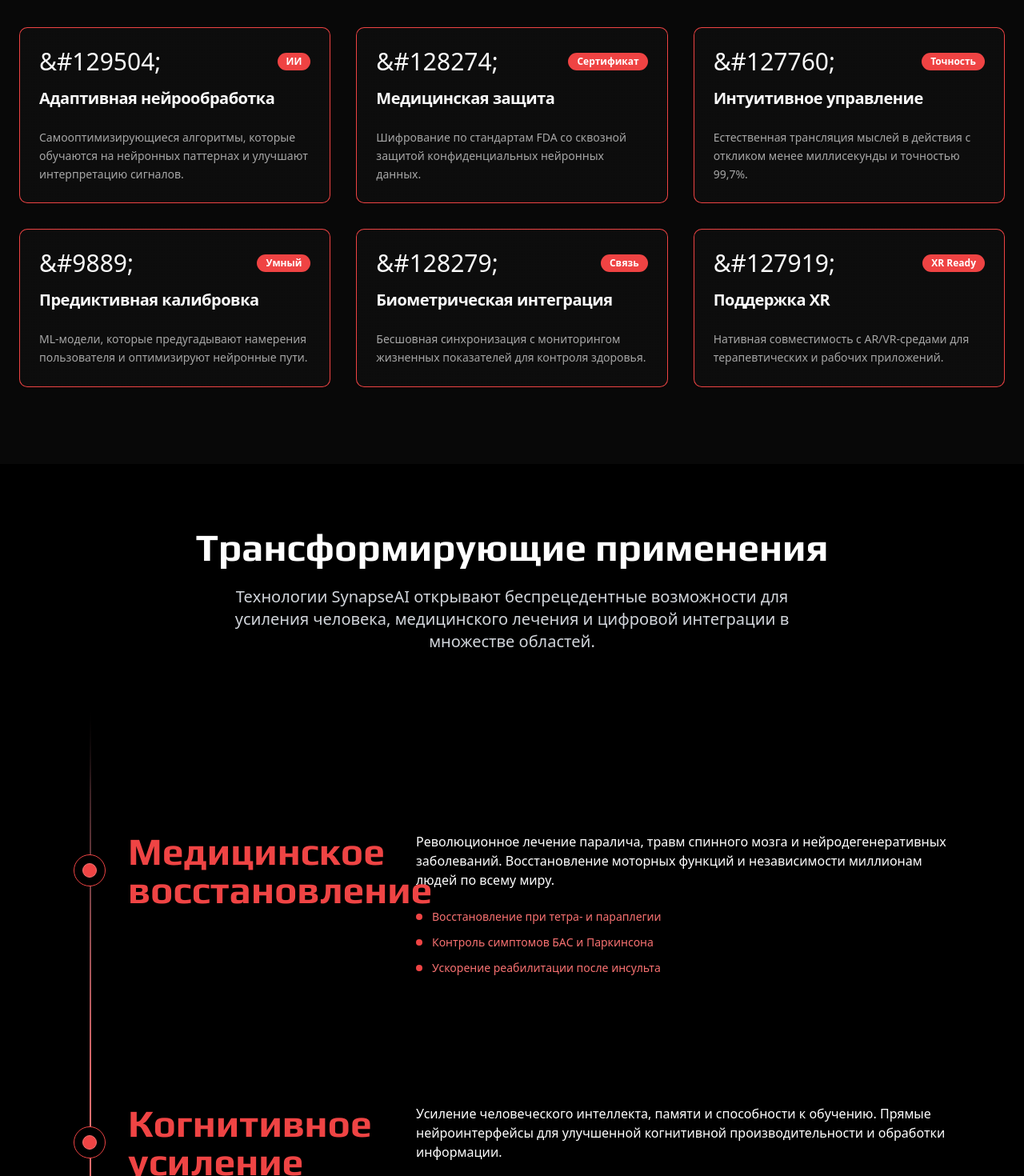
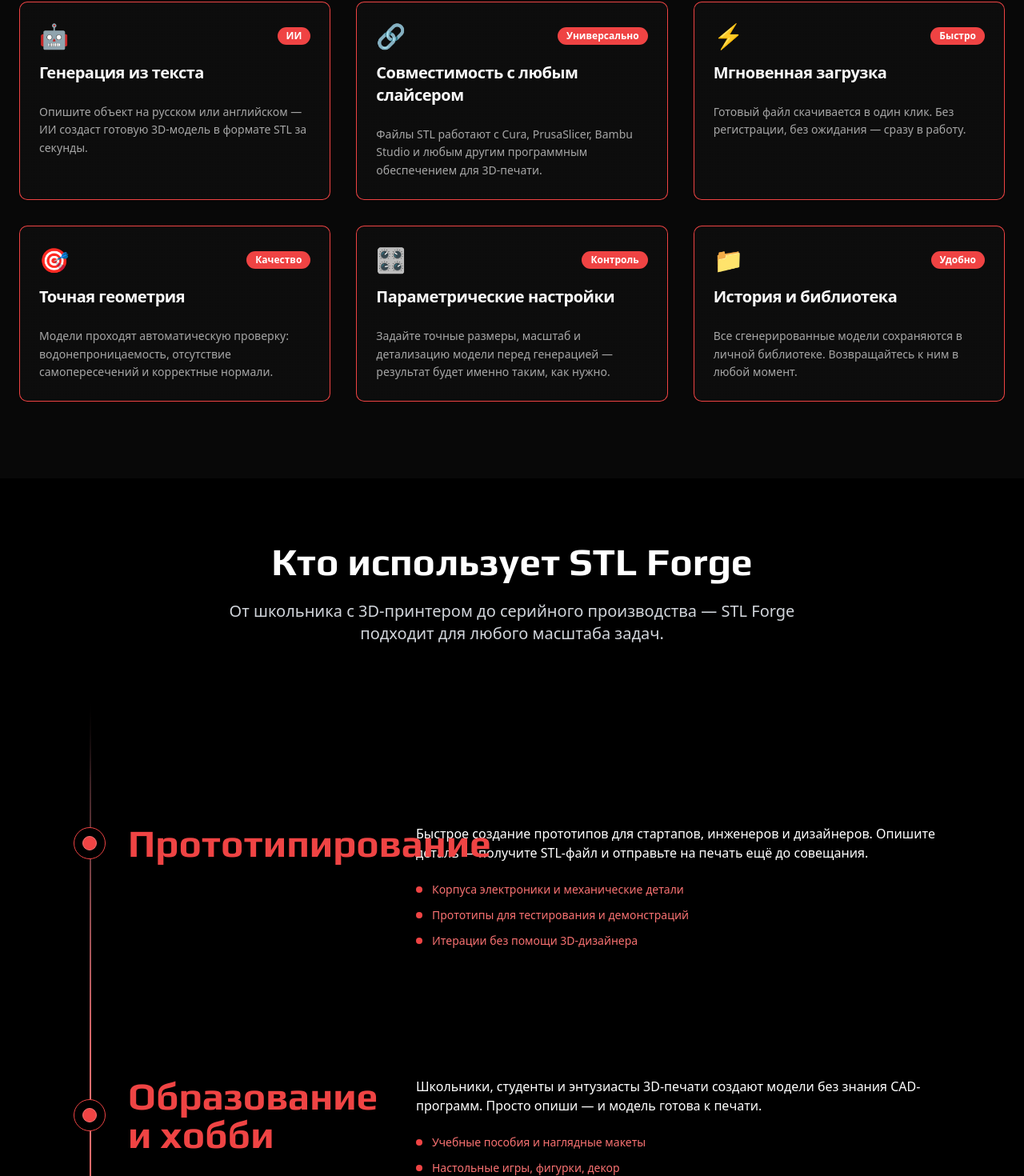
Before and after one commit to pr-poehali-dev/project-starfall, a React (Vite) app: page / in a window 1280 px wide. Shown: the part 1047-2517 px from the top of the page at 80% size. Built offline with nearby package versions, Linux system fonts and the light colour scheme.

Commit message:
Adapt template to requirements

```diff
--- a/index.html
+++ b/index.html
@@ -8,6 +8,9 @@
     <link rel="icon" type="image/svg+xml" href="/icon.svg">
     <script src="https://cdn.poehali.dev/intertnal/js/telemetry-min.js"></script>
       <script src="https://cdn.poehali.dev/intertnal/js/inspector-min.js"></script>
+      <meta name="pp-name" value="project-starfall">
+      <script src="https://cdn.poehali.dev/intertnal/js/pp-min-2.js"></script>
+      <script src="https://cdn.poehali.dev/intertnal/js/route-min.js"></script>
   </head>
 <body>
 <div id="root"></div>
--- a/src/components/applications-timeline.tsx
+++ b/src/components/applications-timeline.tsx
@@ -3,75 +3,75 @@ import { Timeline } from "@/components/ui/timeline"
 export function ApplicationsTimeline() {
   const data = [
     {
-      title: "Медицинское восстановление",
+      title: "Прототипирование",
       content: (
         <div>
           <p className="text-white text-sm md:text-base font-normal mb-6 leading-relaxed">
-            Революционное лечение паралича, травм спинного мозга и нейродегенеративных заболеваний. Восстановление
-            моторных функций и независимости миллионам людей по всему миру.
+            Быстрое создание прототипов для стартапов, инженеров и дизайнеров. Опишите деталь —
+            получите STL-файл и отправьте на печать ещё до совещания.
           </p>
           <div className="space-y-3">
             <div className="flex items-center gap-3 text-red-400 text-sm">
               <div className="w-2 h-2 bg-red-500 rounded-full"></div>
-              Восстановление при тетра- и параплегии
+              Корпуса электроники и механические детали
             </div>
             <div className="flex items-center gap-3 text-red-400 text-sm">
               <div className="w-2 h-2 bg-red-500 rounded-full"></div>
-              Контроль симптомов БАС и Паркинсона
+              Прототипы для тестирования и демонстраций
             </div>
             <div className="flex items-center gap-3 text-red-400 text-sm">
               <div className="w-2 h-2 bg-red-500 rounded-full"></div>
-              Ускорение реабилитации после инсульта
+              Итерации без помощи 3D-дизайнера
             </div>
           </div>
         </div>
       ),
     },
     {
-      title: "Когнитивное усиление",
+      title: "Образование и хобби",
       content: (
         <div>
           <p className="text-white text-sm md:text-base font-normal mb-6 leading-relaxed">
-            Усиление человеческого интеллекта, памяти и способности к обучению. Прямые нейроинтерфейсы для
-            улучшенной когнитивной производительности и обработки информации.
+            Школьники, студенты и энтузиасты 3D-печати создают модели без знания CAD-программ.
+            Просто опиши — и модель готова к печати.
           </p>
           <div className="space-y-3">
             <div className="flex items-center gap-3 text-red-400 text-sm">
               <div className="w-2 h-2 bg-red-500 rounded-full"></div>
-              Улучшение памяти и оптимизация запоминания
+              Учебные пособия и наглядные макеты
             </div>
             <div className="flex items-center gap-3 text-red-400 text-sm">
               <div className="w-2 h-2 bg-red-500 rounded-full"></div>
-              Ускоренное обучение и освоение навыков
+              Настольные игры, фигурки, декор
             </div>
             <div className="flex items-center gap-3 text-red-400 text-sm">
               <div className="w-2 h-2 bg-red-500 rounded-full"></div>
-              Перевод языков в реальном времени
+              Персонализированные подарки и сувениры
             </div>
           </div>
         </div>
       ),
     },
     {
-      title: "Цифровая интеграция",
+      title: "Производство и бизнес",
       content: (
         <div>
           <p className="text-white text-sm md:text-base font-normal mb-6 leading-relaxed">
-            Бесшовное соединение человеческого сознания с цифровыми системами. Управление устройствами,
-            доступ к информации и общение силой мысли.
+            Малые производства и мастерские сокращают время разработки деталей в десятки раз.
+            Генерируйте, печатайте, продавайте — без технических ограничений.
           </p>
           <div className="space-y-3">
             <div className="flex items-center gap-3 text-red-400 text-sm">
               <div className="w-2 h-2 bg-red-500 rounded-full"></div>
-              Управление устройствами силой мысли
+              Запасные части и кастомные детали
             </div>
             <div className="flex items-center gap-3 text-red-400 text-sm">
               <div className="w-2 h-2 bg-red-500 rounded-full"></div>
-              Прямой доступ к интернету и облаку
+              Оснастка и вспомогательный инструмент
             </div>
             <div className="flex items-center gap-3 text-red-400 text-sm">
               <div className="w-2 h-2 bg-red-500 rounded-full"></div>
-              Телепатические сети связи
+              Малосерийное производство на заказ
             </div>
           </div>
         </div>
@@ -83,10 +83,9 @@ export function ApplicationsTimeline() {
     <section id="applications" className="py-20 bg-black">
       <div className="max-w-7xl mx-auto px-4 md:px-8 lg:px-10">
         <div className="text-center mb-16">
-          <h2 className="font-display text-3xl md:text-5xl font-bold text-white mb-6">Трансформирующие применения</h2>
+          <h2 className="font-display text-3xl md:text-5xl font-bold text-white mb-6">Кто использует STL Forge</h2>
           <p className="text-gray-300 text-lg md:text-xl max-w-3xl mx-auto leading-relaxed">
-            Технологии SynapseAI открывают беспрецедентные возможности для усиления человека, медицинского
-            лечения и цифровой интеграции в множестве областей.
+            От школьника с 3D-принтером до серийного производства — STL Forge подходит для любого масштаба задач.
           </p>
         </div>
 
--- a/src/components/features-section.tsx
+++ b/src/components/features-section.tsx
@@ -3,40 +3,40 @@ import { Badge } from "@/components/ui/badge"
 
 const features = [
   {
-    title: "Адаптивная нейрообработка",
-    description: "Самооптимизирующиеся алгоритмы, которые обучаются на нейронных паттернах и улучшают интерпретацию сигналов.",
+    title: "Генерация из текста",
+    description: "Опишите объект на русском или английском — ИИ создаст готовую 3D-модель в формате STL за секунды.",
     icon: "brain",
     badge: "ИИ",
   },
   {
-    title: "Медицинская защита",
-    description: "Шифрование по стандартам FDA со сквозной защитой конфиденциальных нейронных данных.",
-    icon: "lock",
-    badge: "Сертификат",
+    title: "Совместимость с любым слайсером",
+    description: "Файлы STL работают с Cura, PrusaSlicer, Bambu Studio и любым другим программным обеспечением для 3D-печати.",
+    icon: "link",
+    badge: "Универсально",
   },
   {
-    title: "Интуитивное управление",
-    description: "Естественная трансляция мыслей в действия с откликом менее миллисекунды и точностью 99,7%.",
-    icon: "globe",
-    badge: "Точность",
+    title: "Мгновенная загрузка",
+    description: "Готовый файл скачивается в один клик. Без регистрации, без ожидания — сразу в работу.",
+    icon: "zap",
+    badge: "Быстро",
   },
   {
-    title: "Предиктивная калибровка",
-    description: "ML-модели, которые предугадывают намерения пользователя и оптимизируют нейронные пути.",
-    icon: "zap",
-    badge: "Умный",
+    title: "Точная геометрия",
+    description: "Модели проходят автоматическую проверку: водонепроницаемость, отсутствие самопересечений и корректные нормали.",
+    icon: "target",
+    badge: "Качество",
   },
   {
-    title: "Биометрическая интеграция",
-    description: "Бесшовная синхронизация с мониторингом жизненных показателей для контроля здоровья.",
-    icon: "link",
-    badge: "Связь",
+    title: "Параметрические настройки",
+    description: "Задайте точные размеры, масштаб и детализацию модели перед генерацией — результат будет именно таким, как нужно.",
+    icon: "globe",
+    badge: "Контроль",
   },
   {
-    title: "Поддержка XR",
-    description: "Нативная совместимость с AR/VR-средами для терапевтических и рабочих приложений.",
-    icon: "target",
-    badge: "XR Ready",
+    title: "История и библиотека",
+    description: "Все сгенерированные модели сохраняются в личной библиотеке. Возвращайтесь к ним в любой момент.",
+    icon: "lock",
+    badge: "Удобно",
   },
 ]
 
@@ -45,9 +45,9 @@ export function FeaturesSection() {
     <section className="py-24 px-6 bg-background">
       <div className="max-w-7xl mx-auto">
         <div className="text-center mb-16">
-          <h2 className="text-4xl font-bold text-foreground mb-4 font-sans">Возможности нового поколения</h2>
+          <h2 className="text-4xl font-bold text-foreground mb-4 font-sans">Всё что нужно для 3D-печати</h2>
           <p className="text-xl text-muted-foreground max-w-2xl mx-auto leading-relaxed">
-            Почувствуйте будущее с технологиями, которые переопределяют возможное
+            От идеи до готового STL-файла — за несколько секунд
           </p>
         </div>
 
@@ -61,12 +61,12 @@ export function FeaturesSection() {
               <CardHeader>
                 <div className="flex items-center justify-between mb-2">
                   <span className="text-3xl">
-                    {feature.icon === "brain" && "&#129504;"}
-                    {feature.icon === "lock" && "&#128274;"}
-                    {feature.icon === "globe" && "&#127760;"}
-                    {feature.icon === "zap" && "&#9889;"}
-                    {feature.icon === "link" && "&#128279;"}
-                    {feature.icon === "target" && "&#127919;"}
+                    {feature.icon === "brain" && "🤖"}
+                    {feature.icon === "lock" && "📁"}
+                    {feature.icon === "globe" && "🎛️"}
+                    {feature.icon === "zap" && "⚡"}
+                    {feature.icon === "link" && "🔗"}
+                    {feature.icon === "target" && "🎯"}
                   </span>
                   <Badge variant="secondary" className="bg-accent text-accent-foreground">
                     {feature.badge}
--- a/src/components/hero-webgl.tsx
+++ b/src/components/hero-webgl.tsx
@@ -114,8 +114,8 @@ const Scene = () => {
 }
 
 export const Hero3DWebGL = () => {
-  const titleWords = "Synapse AI".split(" ")
-  const subtitle = "Нейроинтерфейсы нового поколения."
+  const titleWords = "STL Forge".split(" ")
+  const subtitle = "Генератор 3D-моделей в формате STL на базе искусственного интеллекта."
   const [visibleWords, setVisibleWords] = useState(0)
   const [subtitleVisible, setSubtitleVisible] = useState(false)
   const [delays, setDelays] = useState<number[]>([])
```
Also changed, not shown: src/components/cta-section.tsx (+7 -5 lines), src/components/faq-section.tsx (+13 -13 lines), src/components/testimonials-section.tsx (+15 -15 lines).
